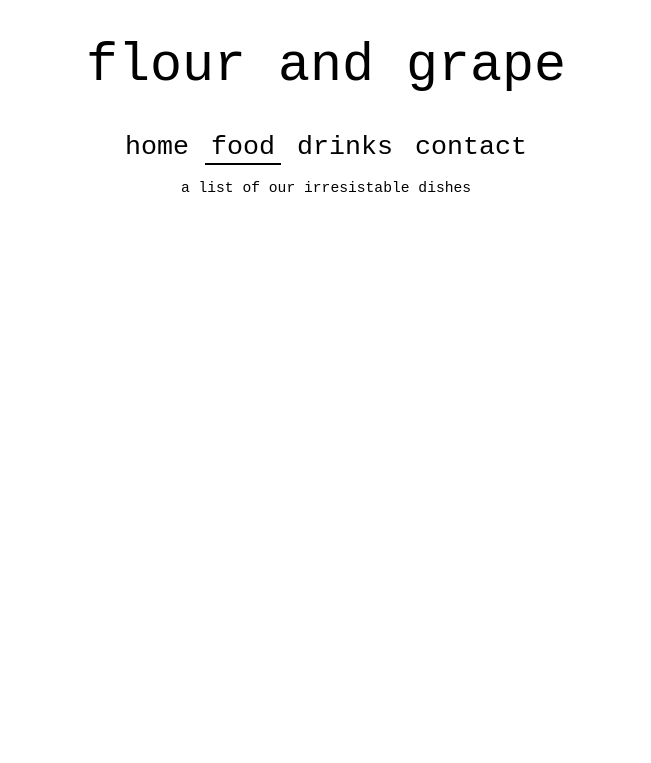
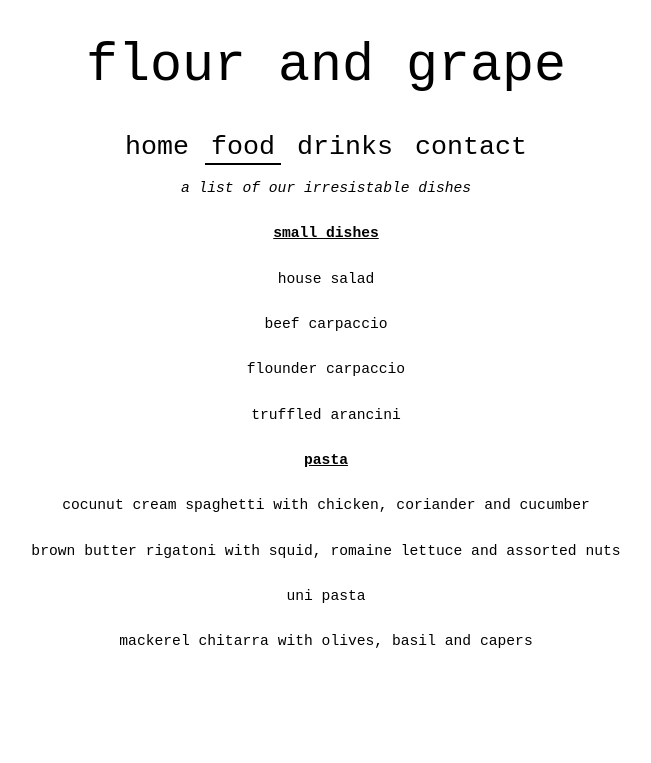
Before and after one commit to joominchoi/restaurant-page, a website built with webpack: page dist/index.html in a window 1280 px wide. Both pictures are taken after a click on the button "food". Shown: the top 763 px of the page, without its empty margins (314-965 px from the left). Built offline with nearby package versions, Linux system fonts and the light colour scheme.

Commit message:
Update food section with content

```diff
--- a/src/food.js
+++ b/src/food.js
@@ -6,7 +6,49 @@ function createFood() {
   description.classList.add('description');
   description.textContent = 'a list of our irresistable dishes';
 
+  const smallDishes = document.createElement("p");
+  smallDishes.classList.add('category')
+  smallDishes.textContent = 'small dishes';
+
+  const houseSalad = document.createElement("p");
+  houseSalad.textContent = 'house salad';
+
+  const beefCarpaccio = document.createElement("p");
+  beefCarpaccio.textContent = 'beef carpaccio';
+
+  const flounderCarpaccio = document.createElement("p");
+  flounderCarpaccio.textContent = 'flounder carpaccio';
+
+  const truffledArancini = document.createElement("p");
+  truffledArancini.textContent = 'truffled arancini';
+
+  const pasta = document.createElement("p");
+  pasta.classList.add('category')
+  pasta.textContent = 'pasta';
+
+  const corianderPasta = document.createElement("p");
+  corianderPasta.textContent = 'cocunut cream spaghetti with chicken, coriander and cucumber';
+
+  const squidPasta = document.createElement("p");
+  squidPasta.textContent = 'brown butter rigatoni with squid, romaine lettuce and assorted nuts';
+
+  const uniPasta = document.createElement("p");
+  uniPasta.textContent = 'uni pasta';
+
+  const mackerelChitarra = document.createElement("p");
+  mackerelChitarra.textContent = 'mackerel chitarra with olives, basil and capers';
+
   food.appendChild(description)
+  food.appendChild(smallDishes)
+  food.appendChild(houseSalad)
+  food.appendChild(beefCarpaccio)
+  food.appendChild(flounderCarpaccio)
+  food.appendChild(truffledArancini)
+  food.appendChild(pasta)
+  food.appendChild(corianderPasta)
+  food.appendChild(squidPasta)
+  food.appendChild(uniPasta)
+  food.appendChild(mackerelChitarra)
 
   return food;
 }
--- a/src/style.css
+++ b/src/style.css
@@ -45,6 +45,15 @@ nav {
   align-items: center;
 }
 
+.description {
+  font-style: italic;
+}
+
+.category {
+  font-weight: bold;
+  text-decoration: underline;
+}
+
 #home-image {
   height: 70vh;
   width: auto;
```
Also changed, not shown: dist/main.js.
